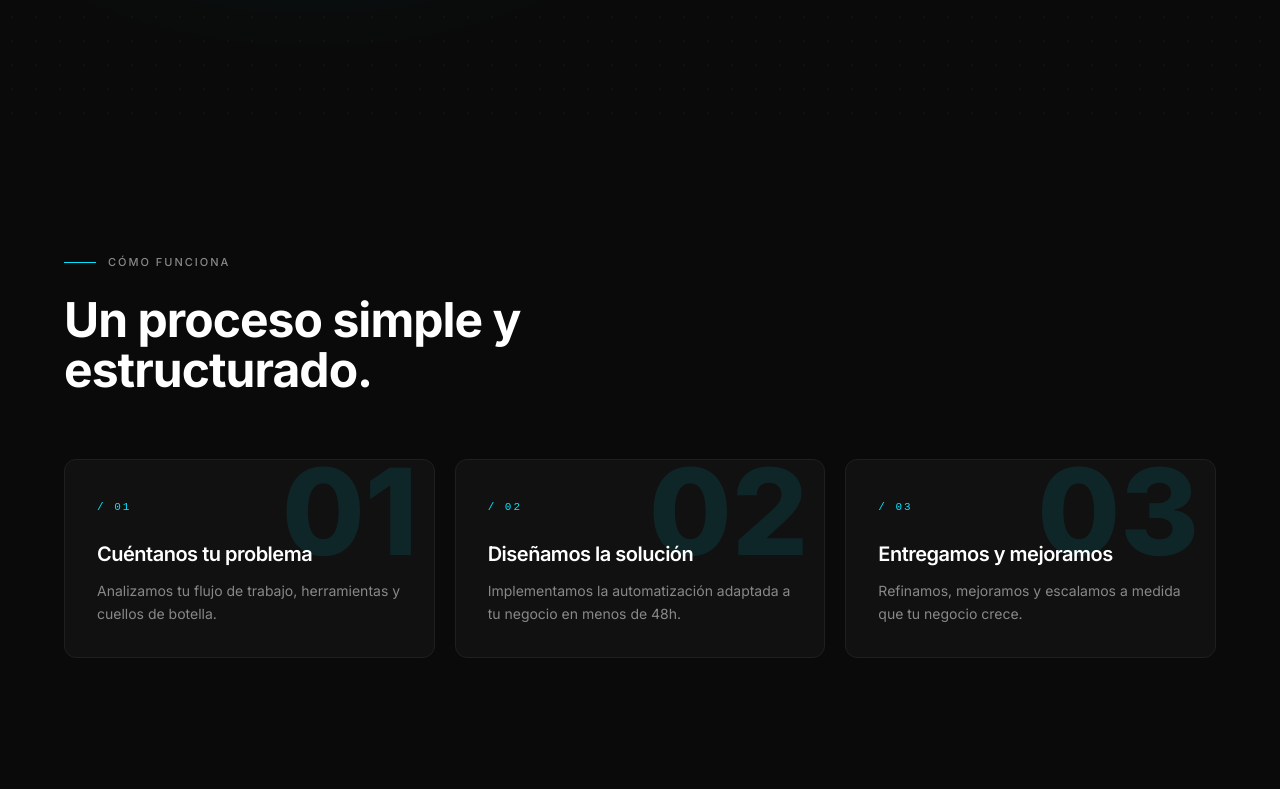
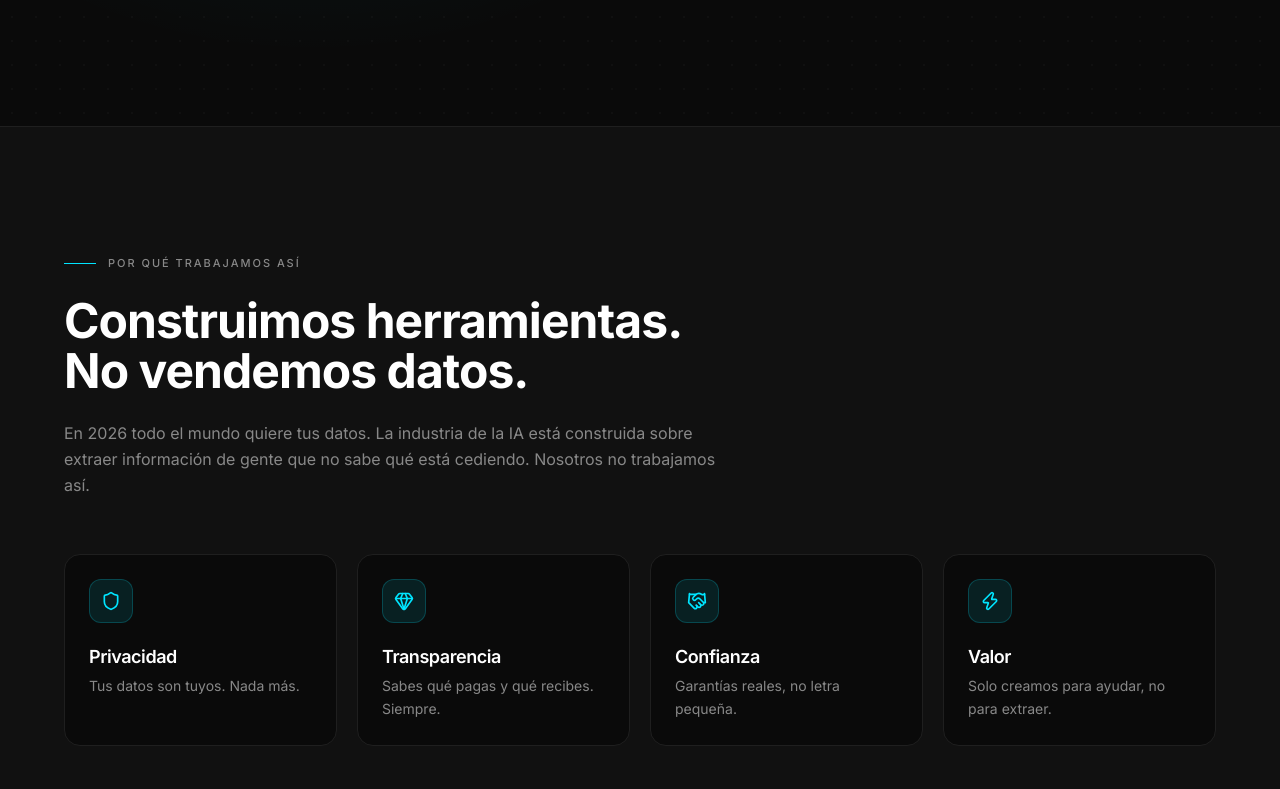
Before and after one commit to darkjarviselit/iaflashelite-web, a Next.js app: page / in a window 1280 px wide. Shown: the part 811-1600 px from the top of the page. Built offline with nearby package versions, Linux system fonts and the light colour scheme.

Commit message:
feat(home): add 'Por qué trabajamos así' section with brand values — W-3
New WhyTrustSection rendered between Hero and HowItWorks on the
homepage. Surfaces the 4 BRAND_VALUES with their icons and the
positioning line "Construimos herramientas. No vendemos datos."

```diff
--- a/src/app/page.tsx
+++ b/src/app/page.tsx
@@ -4,12 +4,14 @@ import { HeroSection } from "@/components/sections/hero-section";
 import { HowItWorksSection } from "@/components/sections/how-it-works-section";
 import { ServicesSection } from "@/components/sections/services-section";
 import { StatsSection } from "@/components/sections/stats-section";
+import { WhyTrustSection } from "@/components/sections/why-trust-section";
 import { WhyUsSection } from "@/components/sections/why-us-section";
 
 export default function Home() {
     return (
         <main>
             <HeroSection />
+            <WhyTrustSection />
             <HowItWorksSection />
             <ServicesSection />
             <WhyUsSection />
--- /dev/null
+++ b/src/components/sections/why-trust-section.tsx
@@ -0,0 +1,64 @@
+"use client";
+
+import { motion } from "framer-motion";
+import { Gem, Handshake, Shield, Zap } from "lucide-react";
+import type { ComponentType, SVGProps } from "react";
+import { SectionLabel } from "@/components/ui/section-label";
+import { BRAND_VALUES } from "@/lib/constants";
+
+const ICONS: Record<string, ComponentType<SVGProps<SVGSVGElement>>> = {
+    shield: Shield,
+    gem: Gem,
+    handshake: Handshake,
+    zap: Zap,
+};
+
+export function WhyTrustSection() {
+    return (
+        <section className="relative py-28 lg:py-32 bg-surface border-y border-border-dark">
+            <div className="max-w-[1200px] mx-auto px-6">
+                <div className="flex flex-col gap-6 mb-14 max-w-2xl">
+                    <SectionLabel>Por qué trabajamos así</SectionLabel>
+                    <h2 className="text-4xl sm:text-5xl font-bold tracking-[-0.02em] leading-[1.05] text-paper">
+                        Construimos herramientas. No vendemos datos.
+                    </h2>
+                    <p className="text-base text-text-secondary leading-relaxed">
+                        En 2026 todo el mundo quiere tus datos. La industria de la IA está
+                        construida sobre extraer información de gente que no sabe qué está
+                        cediendo. Nosotros no trabajamos así.
+                    </p>
+                </div>
+
+                <div className="grid sm:grid-cols-2 lg:grid-cols-4 gap-5">
+                    {BRAND_VALUES.map((value, idx) => {
+                        const Icon = ICONS[value.icon] ?? Shield;
+                        return (
+                            <motion.article
+                                key={value.title}
+                                initial={{ opacity: 0, y: 24 }}
+                                whileInView={{ opacity: 1, y: 0 }}
+                                viewport={{ once: true, margin: "-60px" }}
+                                transition={{
+                                    duration: 0.5,
+                                    delay: idx * 0.08,
+                                    ease: [0.22, 1, 0.36, 1],
+                                }}
+                                className="p-6 rounded-2xl bg-onyx border border-border-dark hover:border-flash/40 transition-colors"
+                            >
+                                <span className="inline-flex items-center justify-center w-11 h-11 rounded-xl bg-flash/10 border border-flash/20 text-flash mb-5">
+                                    <Icon className="w-5 h-5" />
+                                </span>
+                                <h3 className="text-lg font-semibold text-paper tracking-tight mb-1">
+                                    {value.title}
+                                </h3>
+                                <p className="text-sm text-text-secondary leading-relaxed">
+                                    {value.description}
+                                </p>
+                            </motion.article>
+                        );
+                    })}
+                </div>
+            </div>
+        </section>
+    );
+}
```
